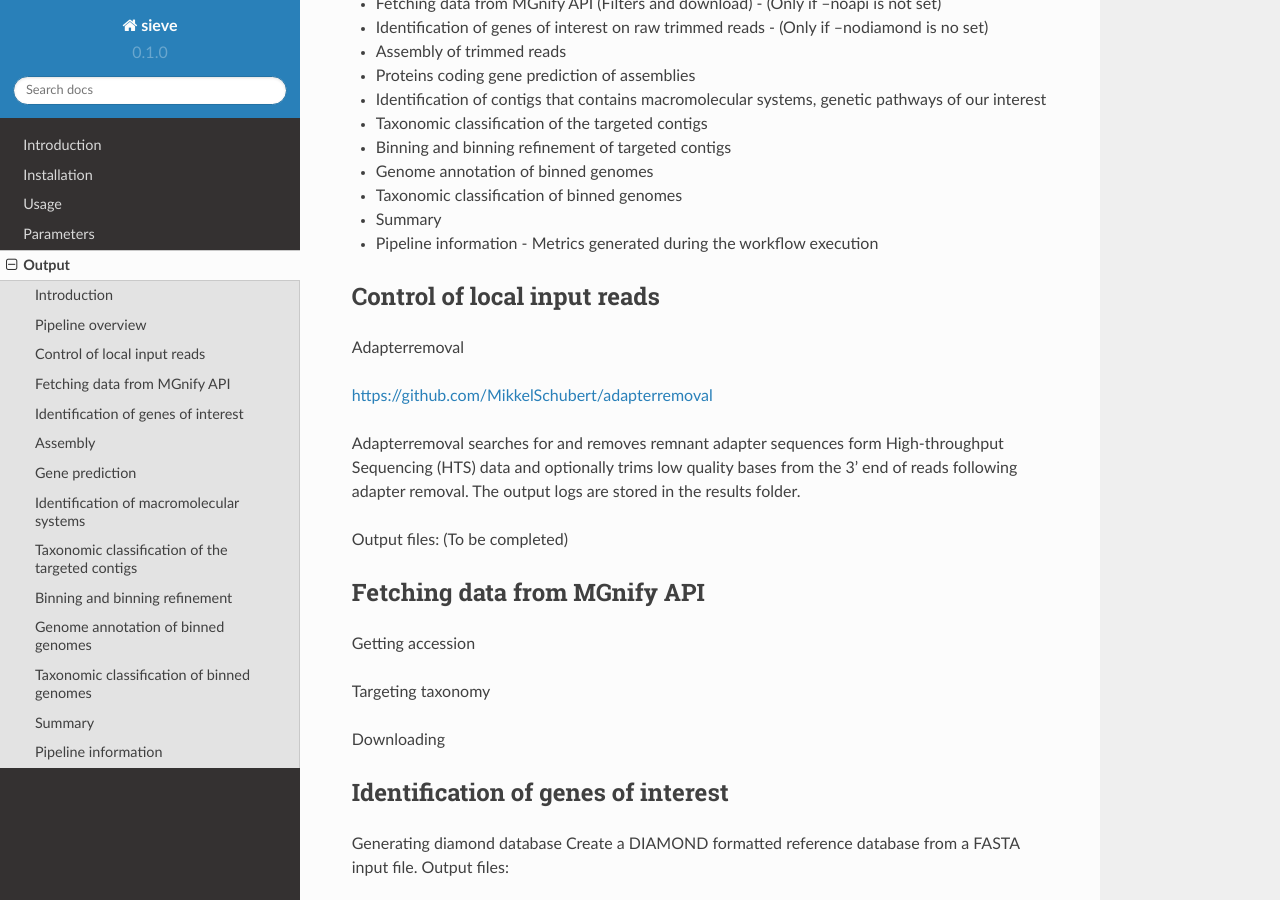
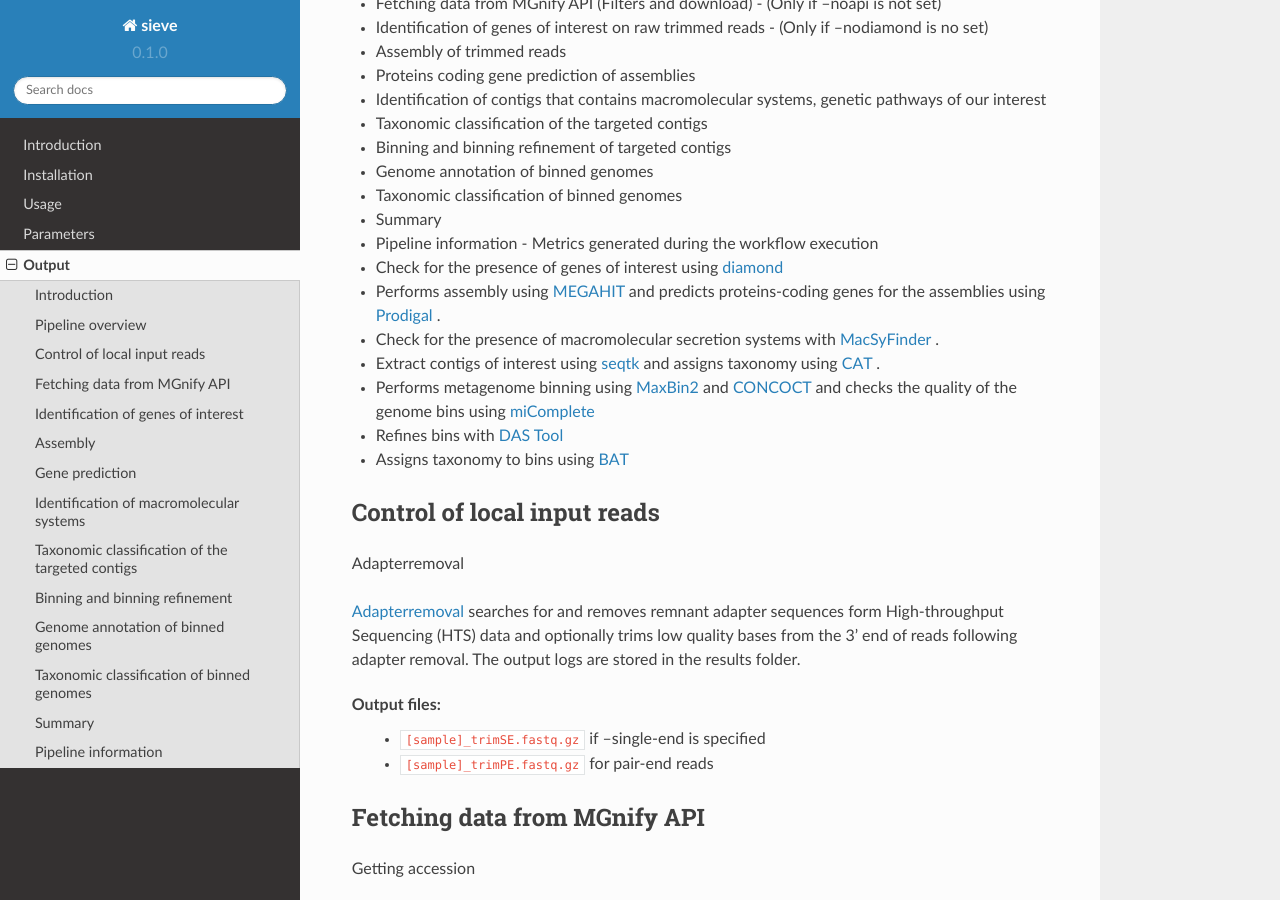
Before and after one commit to matiasWanntorp/sieve-doc, a Sphinx documentation site: the page built from docs/source/output.rst, in a window 1280 px wide and 900 px high, scrolled down 400 px. Built offline with Sphinx 7.4.7 and the Read the Docs theme 2.0.0, drawn with Linux system fonts in a browser that asks for light colours.

Commit message:
Update output.rst

```diff
--- a/docs/source/output.rst
+++ b/docs/source/output.rst
@@ -25,17 +25,26 @@ The sieve pipeline is built using Nextflow and processes data using the followin
 * Pipeline information - Metrics generated during the workflow execution
 
 
+* Check for the presence of genes of interest using `diamond <https://github.com/bbuchfink/diamond>`_
+* Performs assembly using `MEGAHIT <https://github.com/voutcn/megahit>`_ and predicts proteins-coding genes for the assemblies using `Prodigal <https://github.com/hyattpd/Prodigalt>`_ .
+* Check for the presence of macromolecular secretion systems with `MacSyFinder <https://github.com/gem-pasteur/macsyfinder>`_ .
+* Extract contigs of interest using `seqtk <https://github.com/lh3/seqtk>`_ and assigns taxonomy using `CAT <https://github.com/dutilh/CAT>`_ .
+* Performs metagenome binning using `MaxBin2 <https://sourceforge.net/projects/maxbin2/>`_ and `CONCOCT <https://github.com/BinPro/CONCOCT>`_ and checks the quality of the genome bins using `miComplete <https://bitbucket.org/evolegiolab/micomplete/src/master/>`_
+* Refines bins with `DAS Tool <https://github.com/cmks/DAS_Tool>`_
+* Assigns taxonomy to bins using `BAT <https://github.com/dutilh/CAT>`_
+
+
+
 Control of local input reads
 ----------------------------
 
 Adapterremoval
 
-https://github.com/MikkelSchubert/adapterremoval
-
-Adapterremoval searches for and removes remnant adapter sequences form High-throughput Sequencing (HTS) data and optionally trims low quality bases from the 3' end of reads following adapter removal. The output logs are stored in the results folder.
+`Adapterremoval <https://github.com/MikkelSchubert/adapterremoval>`_ searches for and removes remnant adapter sequences form High-throughput Sequencing (HTS) data and optionally trims low quality bases from the 3' end of reads following adapter removal. The output logs are stored in the results folder.
 
 Output files:
-(To be completed)
+  * ``[sample]_trimSE.fastq.gz`` if --single-end is specified
+  * ``[sample]_trimPE.fastq.gz`` for pair-end reads
 
 Fetching data from MGnify API
 -----------------------------
```
